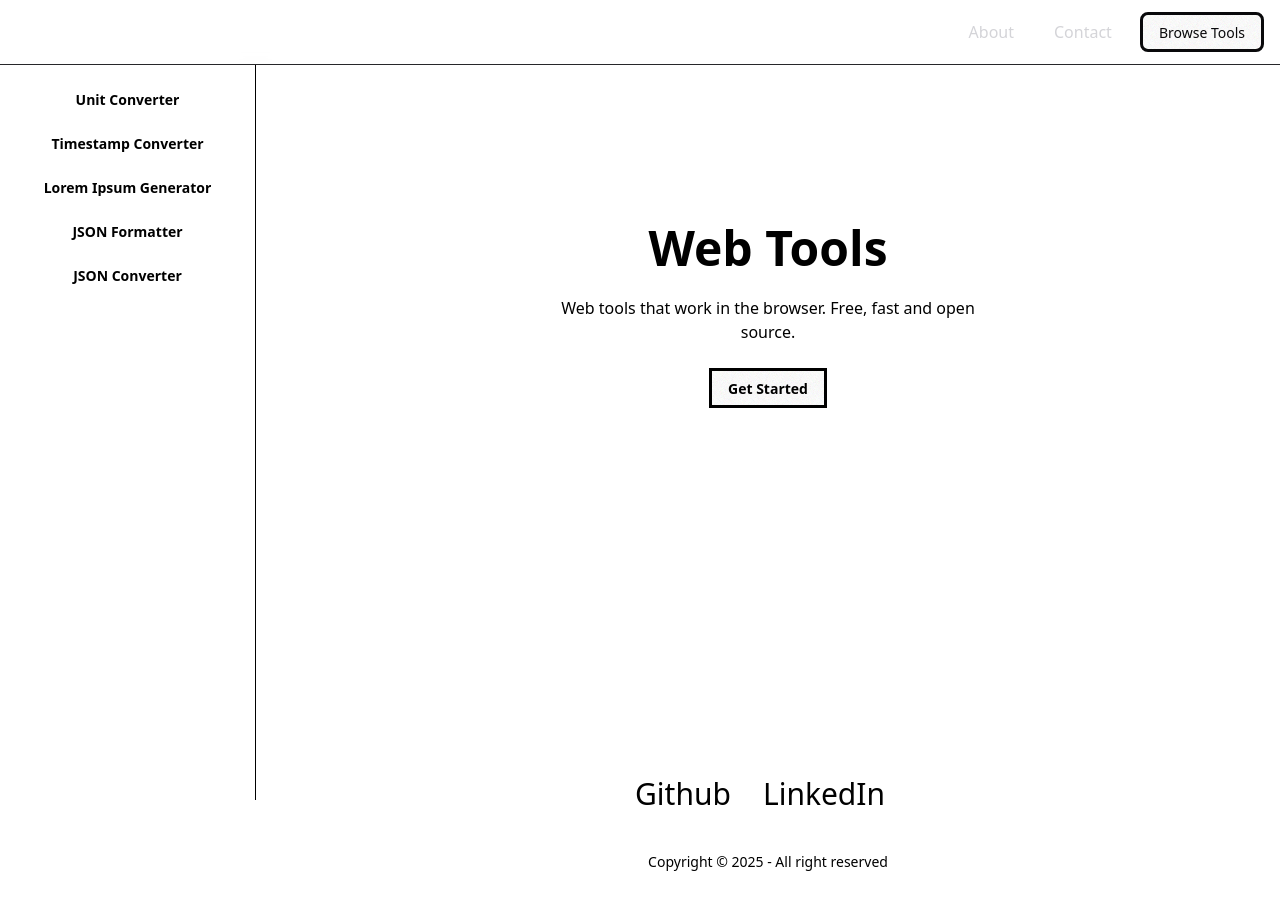
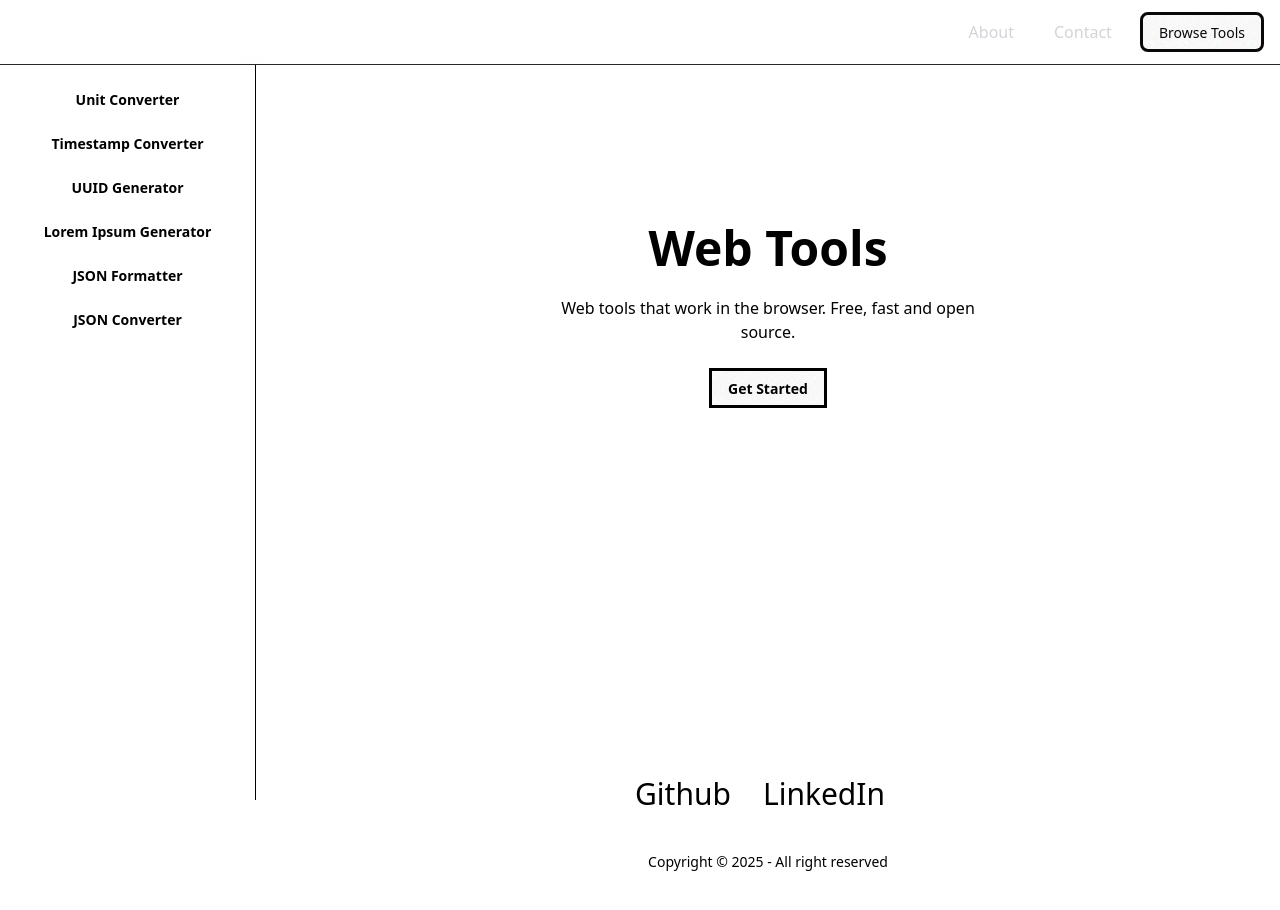
Before and after one commit to lazy-snorlax/webtools, a Vue app: page / in a window 1280 px wide. Built offline with nearby package versions, Linux system fonts and the light colour scheme.

Commit message:
add uuid link to sidebar

```diff
--- a/src/components/Sidebar.vue
+++ b/src/components/Sidebar.vue
@@ -4,6 +4,7 @@
             <div class="space-y-1">
                 <router-link :to="'/unit-converter'" class="group flex items-center gap-3 rounded-lc px-3 py-2 text-sm btn btn-ghost">Unit Converter</router-link>
                 <router-link :to="'/timestamp-converter'" class="group flex items-center gap-3 rounded-lc px-3 py-2 text-sm btn btn-ghost">Timestamp Converter</router-link>
+                <router-link :to="'/uuid-generator'" class="group flex items-center gap-3 rounded-lc px-3 py-2 text-sm btn btn-ghost">UUID Generator</router-link>
                 <router-link :to="'/lorem-generator'" class="group flex items-center gap-3 rounded-lc px-3 py-2 text-sm btn btn-ghost">Lorem Ipsum Generator</router-link>
                 <router-link :to="'/json-formatter'" class="group flex items-center gap-3 rounded-lc px-3 py-2 text-sm btn btn-ghost">JSON Formatter</router-link>
                 <router-link :to="'/json-converter'" class="group flex items-center gap-3 rounded-lc px-3 py-2 text-sm btn btn-ghost">JSON Converter</router-link>
```
